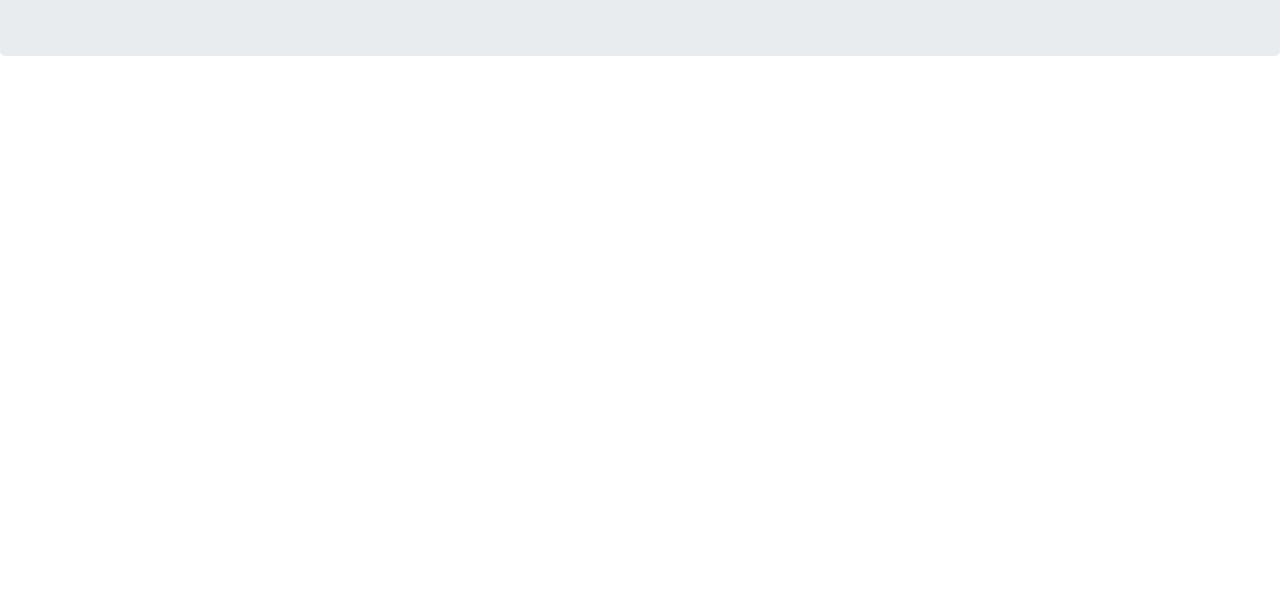
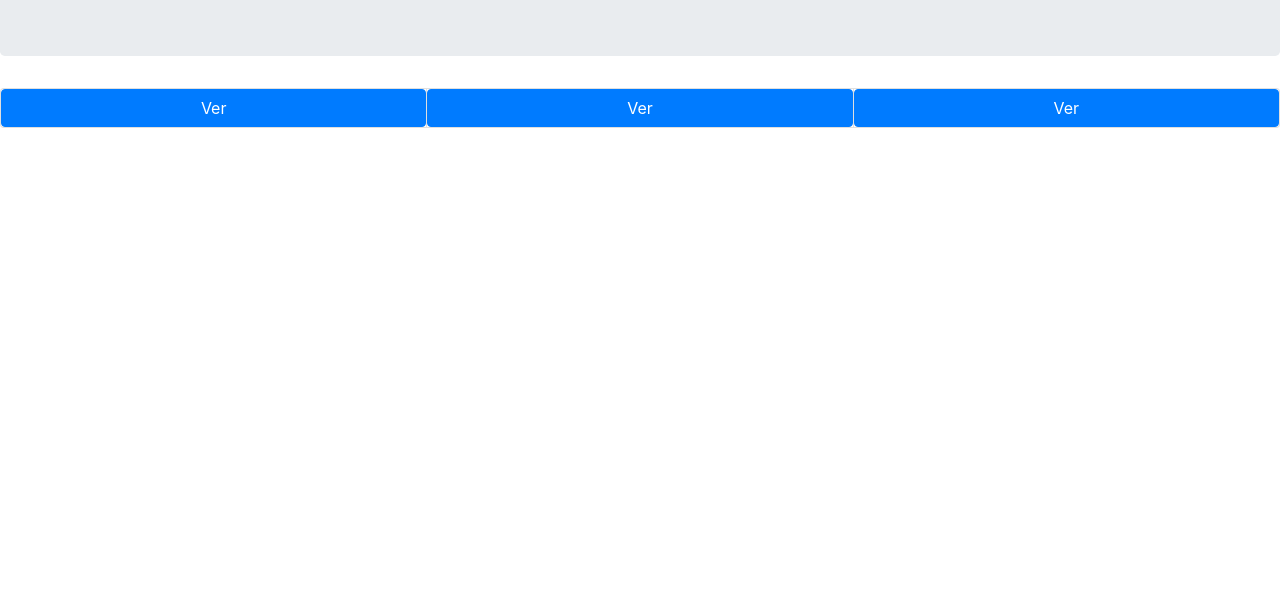
Before and after one commit to AdrianXtreme/practica_vuejs_introduccion, a website: page index.html in a window 1280 px wide. Shown: the part 184-800 px from the top of the page. Drawn offline with nearby package versions, Linux system fonts and the light colour scheme.

Commit message:
botones añadidos, falta el cuerpo de las cards

```diff
--- a/index.html
+++ b/index.html
@@ -31,9 +31,10 @@
             <div class="jumbotron">
                 <h1 id="title">{{ col.collection.title }}</h1>
             </div>
-            <div v-for="item in items">
-                <div class="card">
-                        {{ col.collection.items.data}}
+            <div class="card-group">
+                <div class="card" v-for="item in col.collection.items">
+
+                    <a v-bind:href="item.href" class="btn btn-primary">Ver</a>
                 </div>
             </div>
         </div>
```
